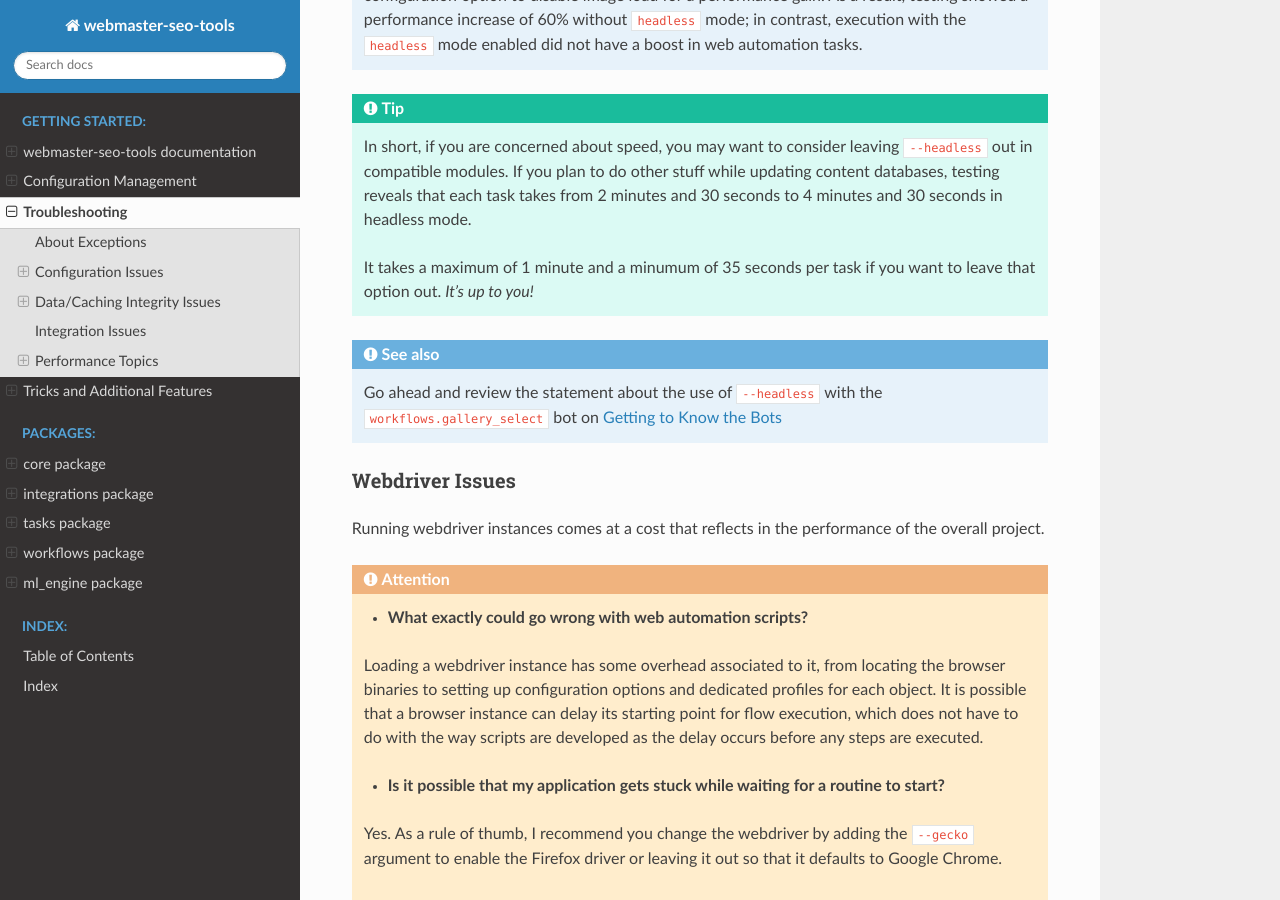
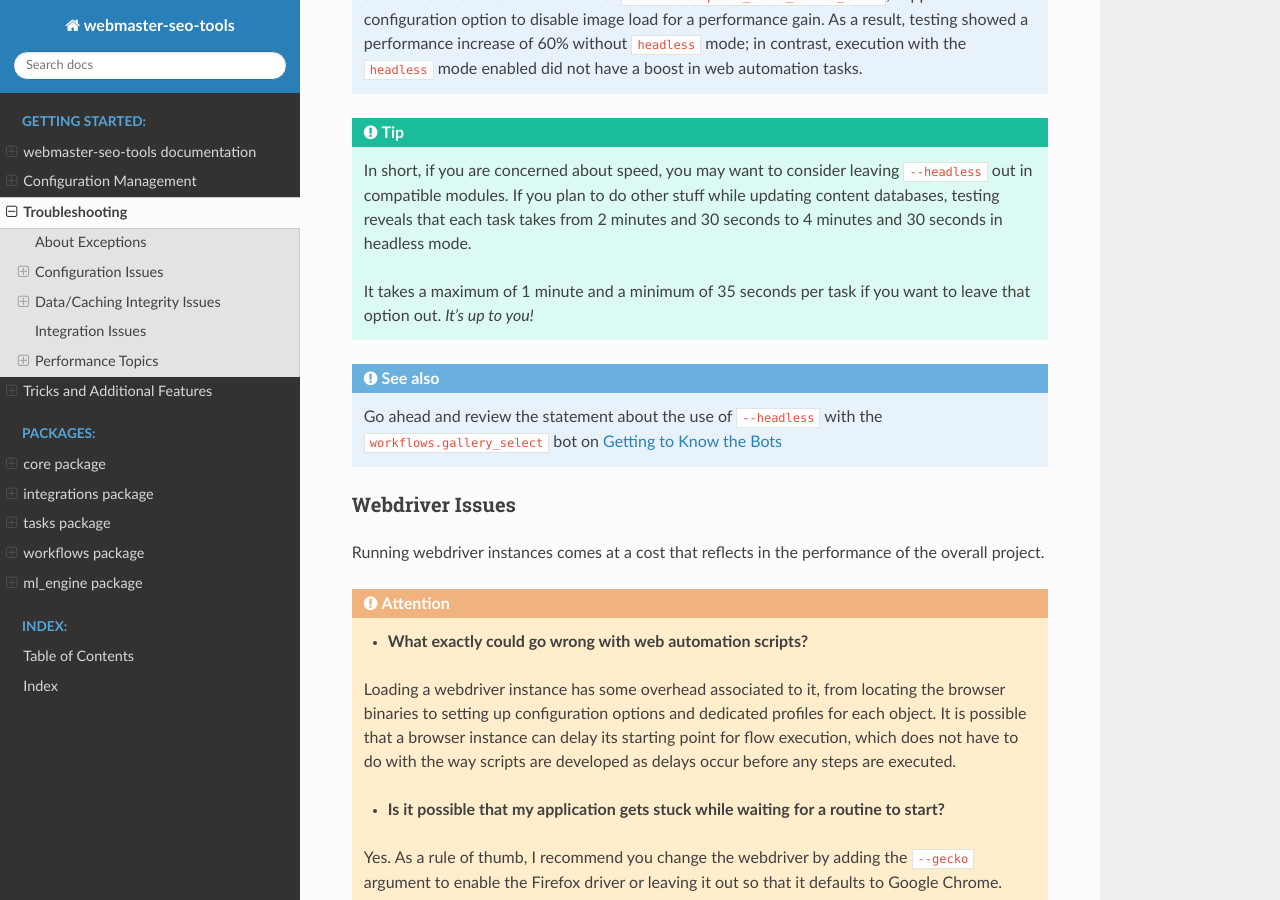
Before and after one commit to Urbine/PostWizardX3, a Sphinx documentation site: the page built from docs/source/troubleshooting.rst, in a window 1280 px wide and 900 px high, scrolled down 6432 px. Built offline with Sphinx 7.4.7 and the Read the Docs theme 3.1.0, drawn with Linux system fonts in a browser that asks for light colours; some of the changed text lies outside the part shown.

Commit message:
docs: polish home, core and troubleshooting pages
Formatting/wording touch-ups across home.rst, core.rst, troubleshooting.rst

```diff
--- a/docs/source/core.rst
+++ b/docs/source/core.rst
@@ -21,6 +21,9 @@
 personalize the experience while using the tools. Data gets validated within the application to ensure
 that behaviour is not unexpected and exceptions containing helpful messages contribute to effective troubleshooting.
 
+.. tip::
+   If you are having issues related to configuration, go straight to
+   `Configuration Management <config_mgr.html#configuration-management>`_
 
 Submodules
 ----------
--- a/docs/source/troubleshooting.rst
+++ b/docs/source/troubleshooting.rst
@@ -1,3 +1,4 @@
+===============
 Troubleshooting
 ===============
 
@@ -6,7 +7,7 @@
 what to do if the modules are not working as expected.
 
 About Exceptions
-________________
+================
 
 During development, I have identified several issues that programs in this project encounter
 or may run into while processing data loads associated with them. As a result, most of my custom
@@ -17,7 +18,7 @@
    `core.custom_exceptions <core.html#module-core.custom_exceptions>`_
 
 Configuration Issues
-____________________
+====================
 
 Configuration Management in this project is one of those areas that, I believe, will be easier as
 newer solutions are introduced to make it slightly so. Nonetheless, reusable solutions must not rely on
@@ -31,7 +32,7 @@
 
 
 Configuration File does not exist
-#################################
+_________________________________
 
 Begin by creating your configuration files either via the setup script provided or copying and pasting
 the templates provided in `Configuration Management <config_mgr.html#configuration-management>`_ into ``.ini`` files.
@@ -54,7 +55,7 @@
 
 
 Assets not found
-################
+________________
 
 As it was discussed in `Configuration Management <config_mgr.html#configuration-management>`_,
 file ``assets.ini`` is specific to the ``workflows.content_select`` bot and, while other workflows use
@@ -73,7 +74,7 @@
    `Configuration Management <config_mgr.html#configuration-management>`_
 
 Invalid Configuration
-#####################
+_____________________
 
 Getting your values right is the most challenging part of manual configuration management.
 In particular, True/False values, also called in the computing world ``boolean`` values.
@@ -117,7 +118,7 @@
 
    4. Integration error messages or their associated payloads
 
-   5. Warnings about missing identifiers tied to a service (e.g. WordPress taxonomies)
+   5. Warnings about missing identifiers tied to a service (e.g., WordPress taxonomies)
 
    6. Elapsed execution time
 
@@ -156,13 +157,13 @@
    what needs optimisations or reimplementation.
 
 Data/Caching Integrity Issues
-_____________________________
+=============================
 
 Data validation accounts for an enormous portion of the repeating load and network resource usage of this project and
 its solutions.
 
 HotFileSync
-###########
+___________
 
 HotFileSync is a solution that was developed with operational efficiency and scalability in mind. At the beginning,
 the ``workflows.content_select`` bot had to work in conjunction with a primitive function in ``integrations.wordpress_api``
@@ -251,7 +252,7 @@
       $ python3 -m integrations.x_api --headless
 
 Performance Topics
-__________________
+==================
 
 Striking a balance between ease of use and how to get the job done with minimal user intervention,
 sooner or later, will pose performance challenges. After extensive testing of task and workflows
@@ -259,7 +260,7 @@
 I want to discuss some caveats.
 
 Should you go headless?
-#######################
+_______________________
 
 By now, I hope that you know about the headless ``--headless`` argument that modules with
 webdriver automation take in. In simple words, ``headless`` mode is a configuration option for
@@ -279,7 +280,7 @@
    out in compatible modules. If you plan to do other stuff while updating content databases, testing reveals
    that each task takes from 2 minutes and 30 seconds to 4 minutes and 30 seconds in headless mode.
 
-   It takes a maximum of 1 minute and a minumum of 35 seconds per task if you want to leave that option out.
+   It takes a maximum of 1 minute and a minimum of 35 seconds per task if you want to leave that option out.
    *It's up to you!*
 
 .. seealso::
@@ -287,7 +288,7 @@
    `Getting to Know the Bots <home.html#get-to-know-the-bots>`_
 
 Webdriver Issues
-################
+________________
 
 Running webdriver instances comes at a cost that reflects in the performance of the overall project.
 
@@ -297,7 +298,7 @@
    Loading a webdriver instance has some overhead associated to it, from locating the browser binaries
    to setting up configuration options and dedicated profiles for each object. It is possible that a browser
    instance can delay its starting point for flow execution, which does not have to do with the way scripts
-   are developed as the delay occurs before any steps are executed.
+   are developed as delays occur before any steps are executed.
 
    * **Is it possible that my application gets stuck while waiting for a routine to start?**
 
@@ -318,7 +319,7 @@
 
 
 Site Size Matters
-#################
+_________________
 
 A large site will have hundreds, if not thousands of posts; dealing with that amount of information can be
 resource intensive. Nevertheless, sites of all sizes can benefit from the data caching and integrity validation
```
Also changed, not shown: other parts of docs/source/troubleshooting.rst (+7 -7 lines), docs/source/home.rst (+13 -6 lines).
